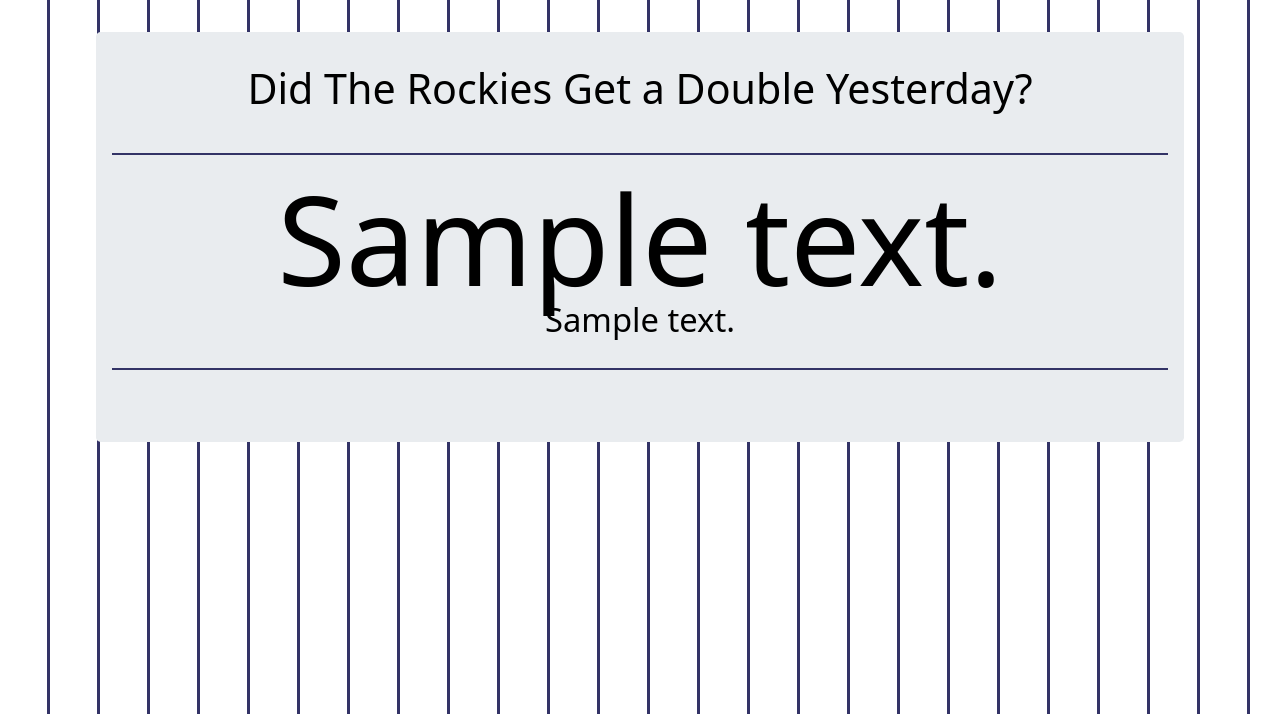
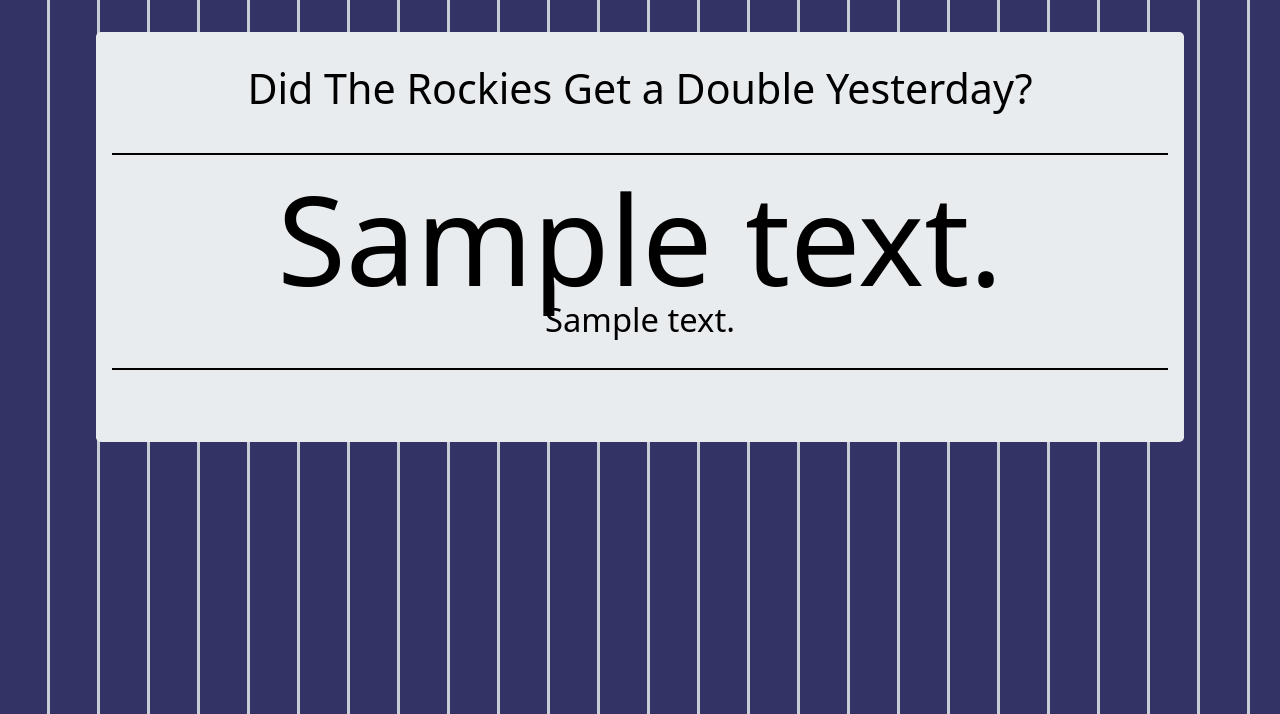
Before and after one commit to jfinley6/did-the-rockies-get-a-double-yesterday, a Flask app: template app/templates/double/index.html in a window 1280 px wide. Shown: the top 714 px of the page. Run offline with Flask 3, Linux system fonts and the light colour scheme; the template is opened without the code that fills it: most values are stand-ins (such as "Sample title", 1, 10 or a date in 2020); parts of the project's set-up code (start-up, migrations or seed data) failed here and were passed over.

Commit message:
UPDATE: fine-tuned styling for improved aesthetics

```diff
--- a/app/static/style.css
+++ b/app/static/style.css
@@ -4,10 +4,10 @@
 }
 
 body {
-    --home-team-color: #336;
+    --home-team-color: #fff ;
     text-align: center;
-    background-color: #fff;
-    background-image: linear-gradient(90deg,transparent 95%,var(--home-team-color) 50%);
+    background-color: #333366 ;
+    background-image: linear-gradient(90deg,transparent 95%,#C4CED4 50%);
     background-size: 50px 50px;
     font-family: system-ui, -apple-system, BlinkMacSystemFont, 'Segoe UI', Roboto, Oxygen, Ubuntu, Cantarell, 'Open Sans', 'Helvetica Neue', sans-serif;
     display: flex;
@@ -50,10 +50,18 @@
 .double-answer {
     font-size: 125px;
     line-height: 100%;
-    border-top: 2px solid var(--home-team-color);
+    border-top: 2px solid black;
     padding-top: 20px;
     margin-top: 40px;
-    border-bottom: 2px solid var(--home-team-color);
+    border-bottom: 2px solid black;
     padding-bottom: 20px;
     margin-bottom: 40px;
 }
+
+a {
+    text-decoration: none;
+}
+
+a:visited {
+    color: blue;
+}
```
